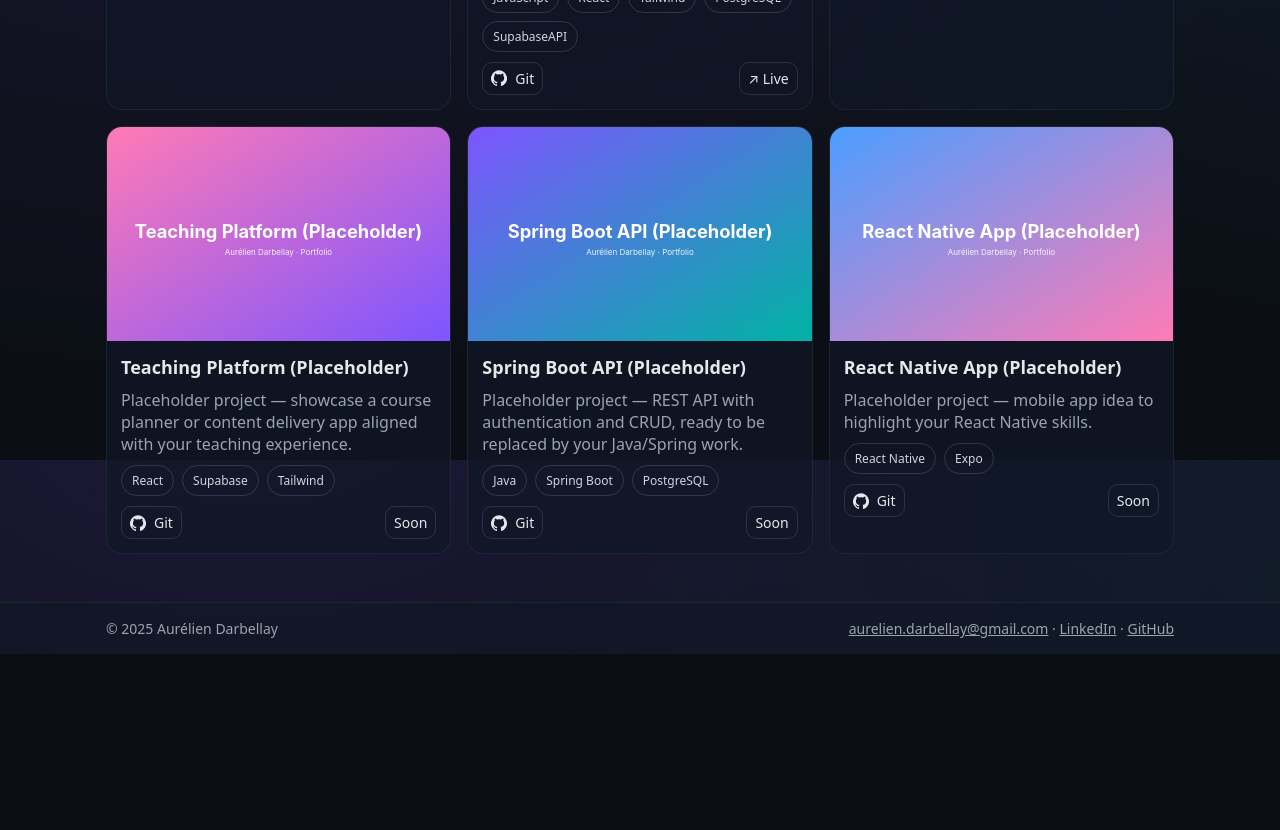
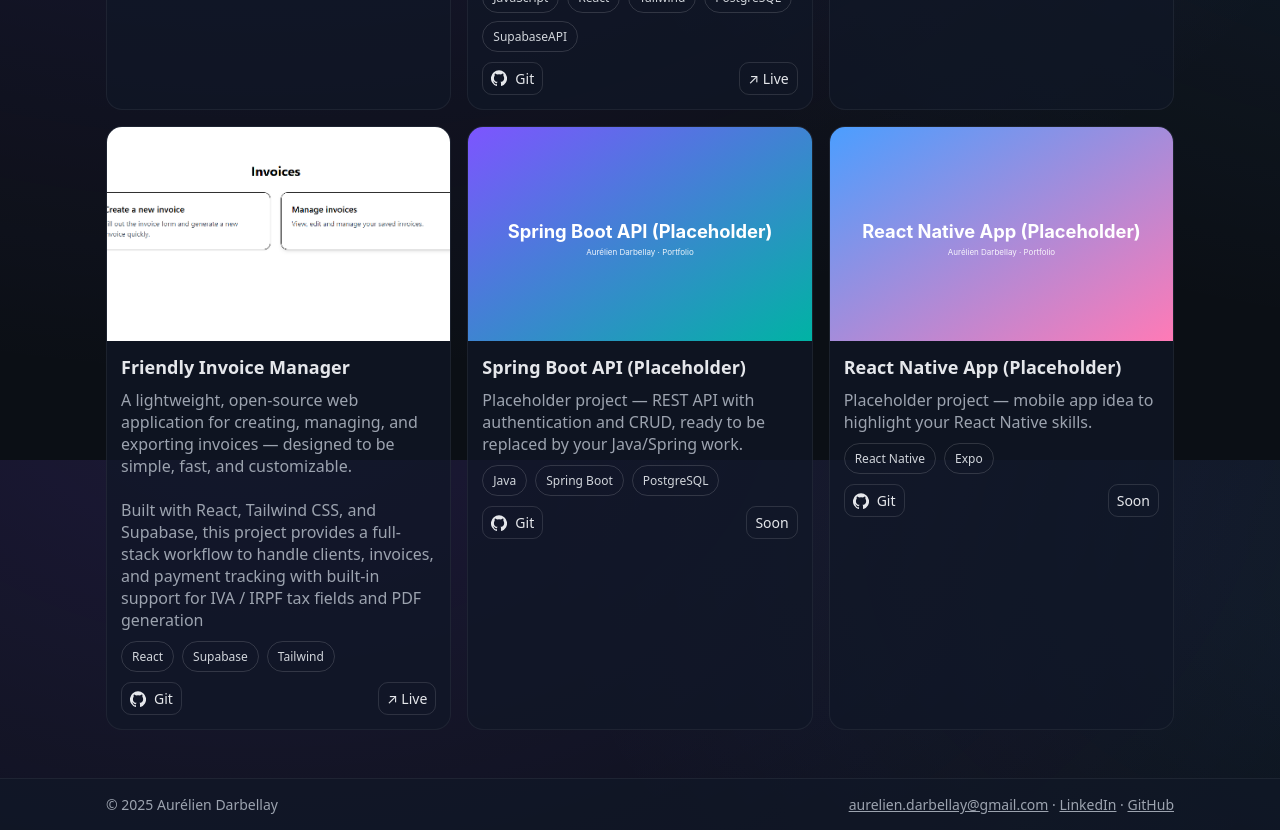
Before and after one commit to aurelien-darbellay/aurelien-portfolio, a React (Vite) app: page / in a window 1280 px wide. Shown: the part 1140-1970 px from the top of the page. Before the commit the page ends 1794 px from the top, so only its background shows below. Built offline with nearby package versions, Linux system fonts and the light colour scheme.

Commit message:
more projects added

```diff
--- a/src/data/projects.js
+++ b/src/data/projects.js
@@ -1,7 +1,7 @@
 import img1 from "../assets/elTaller.png";
 import img2 from "../assets/onlineGames.png";
 import img3 from "../assets/cvflows.png";
-import img4 from "../assets/project-4.svg";
+import img4 from "../assets/invoiceManager.png";
 import img5 from "../assets/project-5.svg";
 import img6 from "../assets/project-6.svg";
 
@@ -37,17 +37,17 @@ export const projects = [
       "A lightweight online game platform that allows, for now, to play Sudoku and a game based on prime decomposition. Built with React and Vite.",
     tech: ["React", "Vite", "CSS", "JavaScript"],
     githubUrl: "https://github.com/aurelien-darbellay/online-games",
-    deployUrl: "https://aureliendarbellay-portfolio.netlify.app/",
+    deployUrl: "https://games-online-adarbellay.netlify.app/",
   },
   {
-    id: "teaching-platform",
-    title: "Teaching Platform (Placeholder)",
+    id: "Friendly-Invoice Manager",
+    title: "Friendly Invoice Manager",
     image: img4,
     description:
-      "Placeholder project — showcase a course planner or content delivery app aligned with your teaching experience.",
+      "A lightweight, open-source web application for creating, managing, and exporting invoices — designed to be simple, fast, and customizable.<br><br>Built with React, Tailwind CSS, and Supabase, this project provides a full-stack workflow to handle clients, invoices, and payment tracking with built-in support for IVA / IRPF tax fields and PDF generation",
     tech: ["React", "Supabase", "Tailwind"],
-    githubUrl: "https://github.com/aurelien-darbellay",
-    deployUrl: "#",
+    githubUrl: "https://github.com/aurelien-darbellay/invoicesManager",
+    deployUrl: "https://invoicesmanager-friends.netlify.app/",
   },
   {
     id: "java-spring-api",
```
Also changed, not shown: src/assets/invoiceManager.png (added).
